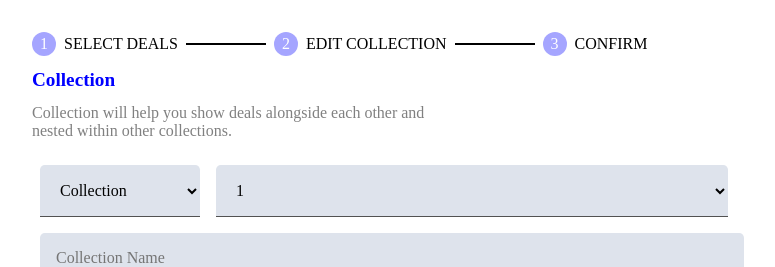
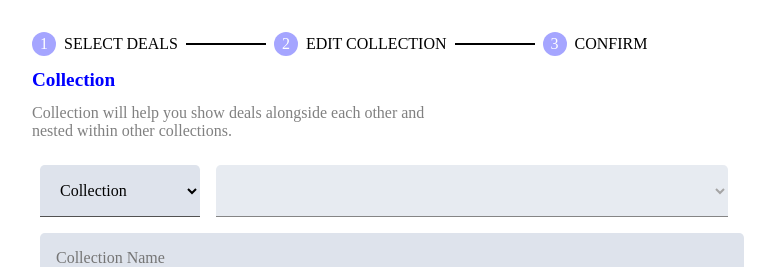
Before and after one commit to damiandelio/builtfirst-challenge, a Next.js app: page / in a window 1280 px wide. Shown: the top 267 px of the page, without its empty margins (256-1031 px from the left). Built offline with nearby package versions, Linux system fonts and the light colour scheme; no server answers.

Commit message:
adds form logic and validations

```diff
--- a/package.json
+++ b/package.json
@@ -10,11 +10,13 @@
     "format": "prettier --write \"./(?!.next)**/*.{js,jsx,ts,tsx,html,css,scss,sass}\""
   },
   "dependencies": {
+    "@hookform/error-message": "^2.0.0",
     "axios": "^0.27.2",
     "next": "12.2.2",
     "normalize.css": "^8.0.1",
     "react": "18.2.0",
-    "react-dom": "18.2.0"
+    "react-dom": "18.2.0",
+    "react-hook-form": "^7.33.1"
   },
   "devDependencies": {
     "@types/node": "18.0.6",
--- a/src/pages/index.tsx
+++ b/src/pages/index.tsx
@@ -3,20 +3,60 @@ import type { NextPage } from "next";
 import { getAllCollections } from "@/utils/apiCalls";
 import type { Collection } from "@/utils/types";
 import styles from "@/styles/Home.module.scss";
+import { useForm } from "react-hook-form";
+import { ErrorMessage } from "@hookform/error-message";
+
+const COLLECTION_TYPE = "collection-type";
+const SUB_COLLECTION = "sub-collection";
+const NAME = "name";
+const DESCRIPTION = "description";
+
+const NAME_REGEX = /^[a-zA-Z\s]*$/;
+
+const INITIAL_VALUE = [
+  {
+    id: 1,
+    name: "First collection",
+  },
+  {
+    id: 2,
+    name: "Second collection",
+  },
+];
 
 const Home: NextPage = () => {
-  const [collections, setCollections] = useState<Collection[]>([]);
+  const [collections, setCollections] = useState<Collection[]>(INITIAL_VALUE);
+
+  const {
+    register,
+    handleSubmit,
+    watch,
+    formState: { errors },
+  } = useForm();
+
+  const watchedCollectionType = watch(COLLECTION_TYPE);
+
+  const isSubCollectionDisabled: boolean =
+    watchedCollectionType !== "sub-collection";
+
+  const onSubmit = (data) => {
+    console.log(data);
+  };
 
   useEffect(() => {
-    (async () => {
-      const collectionsData = await getAllCollections();
-      setCollections(collectionsData);
-    })();
-  }, []);
+    console.log("errors", errors);
+  }, [errors]);
 
   /* useEffect(() => {
-    console.log(collections);
-  }, [collections]); */
+    (async () => {
+      try {
+        const collectionsData = await getAllCollections();
+        setCollections(collectionsData);
+      } catch (err) {
+        console.log(err);
+      }
+    })();
+  }, []); */
 
   return (
     <main className={styles.page}>
@@ -40,29 +80,56 @@ const Home: NextPage = () => {
         <form className={styles.form}>
           <div>
             <select
-              id="collection-type"
-              name="collection-type"
+              id={COLLECTION_TYPE}
               className={styles.collectionType}
+              {...register(COLLECTION_TYPE)}
             >
               <option value="collection">Collection</option>
               <option value="sub-collection">Sub - Collection</option>
             </select>
             <select
-              id="sub-collection"
-              name="sub-collection"
+              id={SUB_COLLECTION}
               placeholder="Sub-Collection Name"
+              disabled={isSubCollectionDisabled}
+              {...register(SUB_COLLECTION, { value: "" })}
             >
-              <option value="1">1</option>
-              <option value="2">2</option>
+              {collections.map(({ id, name }) => (
+                <option key={id} value={id}>
+                  {name}
+                </option>
+              ))}
             </select>
           </div>
-          <input type="text" placeholder="Collection Name" />
-          <input type="text" placeholder="Collection Description" />
+          <input
+            type="text"
+            placeholder="Collection Name"
+            {...register(NAME, {
+              pattern: {
+                value: NAME_REGEX,
+                message: "Only letters are allowed",
+              },
+            })}
+          />
+          <ErrorMessage
+            errors={errors}
+            name={NAME}
+            render={({ message }) => <p style={{ color: "red" }}>{message}</p>}
+          />
+          <input
+            type="text"
+            placeholder="Collection Description"
+            {...register(DESCRIPTION)}
+          />
         </form>
         <div className={styles.btnsContainer}>
           <button className={styles.btnCancel}>CANCEL</button>
           <button className={styles.btnBack}>BACK TO STEP 1</button>
-          <button className={styles.btnProceed}>PROCEED</button>
+          <button
+            onClick={handleSubmit(onSubmit)}
+            className={styles.btnProceed}
+          >
+            PROCEED
+          </button>
         </div>
       </div>
     </main>
```
Also changed, not shown: 1 other file (tests, documents, lock files or other folders).
